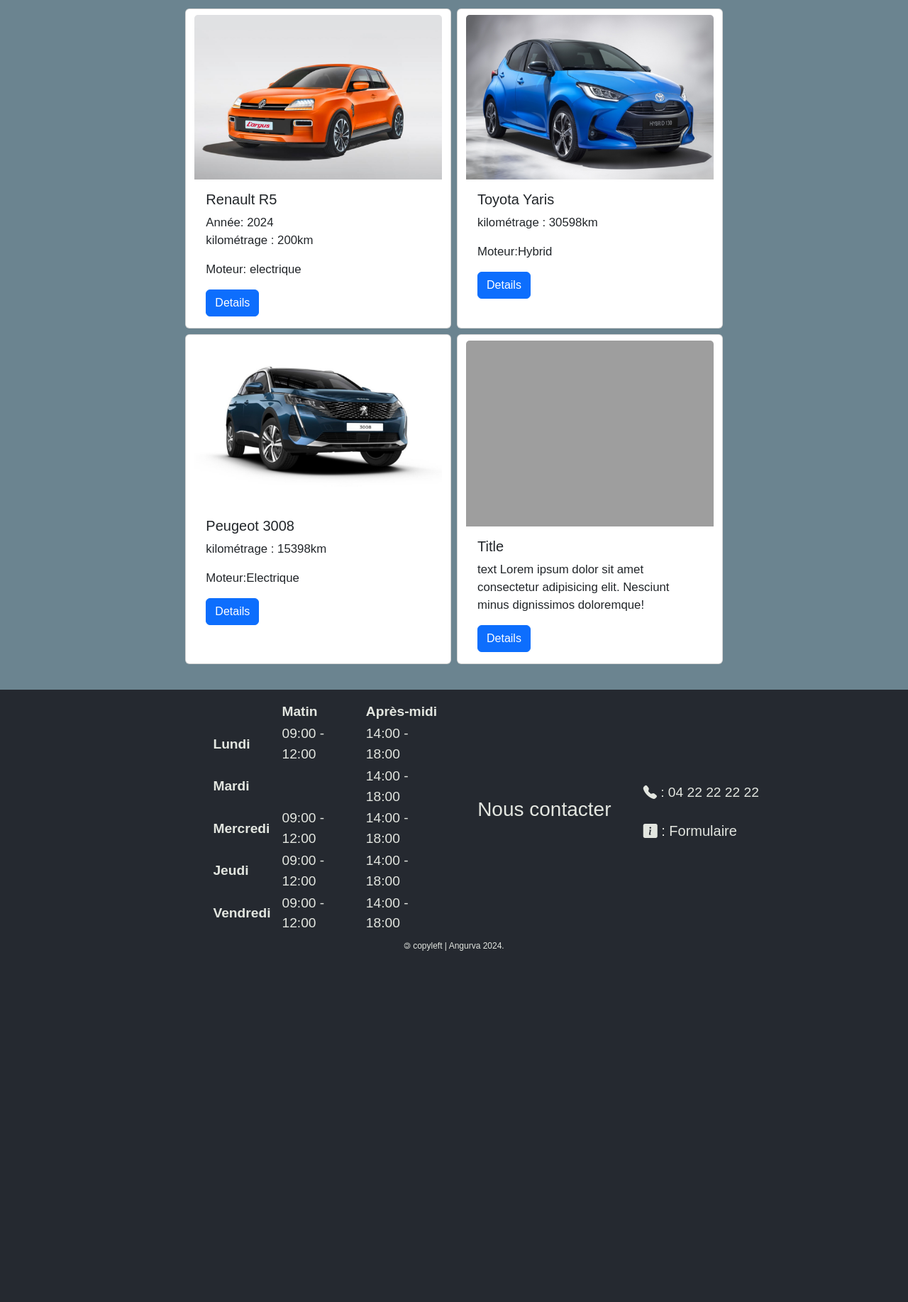
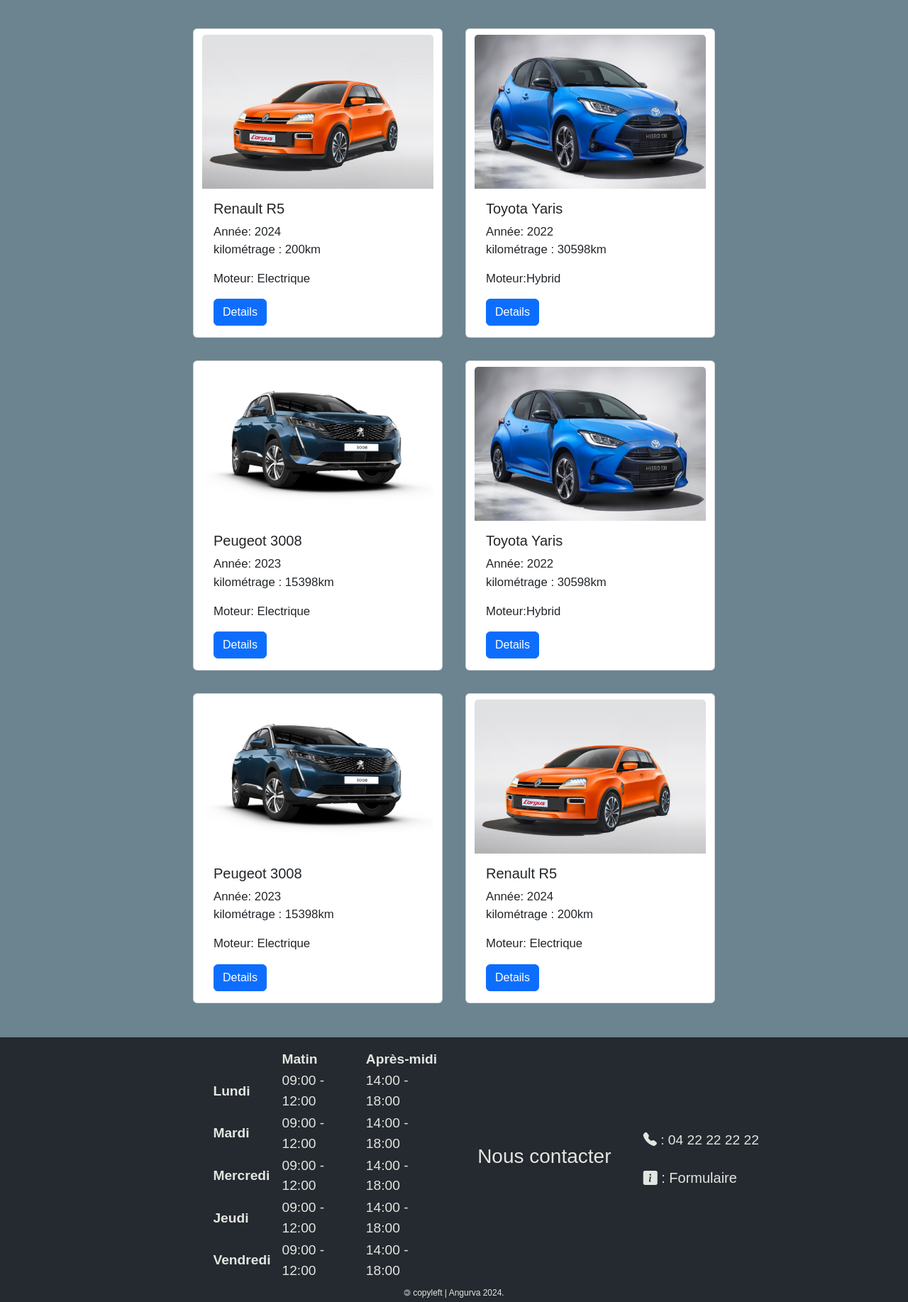
Before and after one commit to Angurva/workshop, a PHP site: page /front/announces.html in a window 1280 px wide. Shown: the part 90-1925 px from the top of the page at 71% size. Before the commit the page ends 1430 px from the top, so only its background shows below. Run offline with PHP 8.4, Linux system fonts and the light colour scheme; some web fonts are replaced; grey boxes are pictures that could not be loaded.

Commit message:
modification announces

```diff
--- a/front/announces.html
+++ b/front/announces.html
@@ -42,75 +42,62 @@
     </nav>
   </header>
 
-  <main class="container">
+  <main class="container mt-3">
     <section class="row justify-content-sm-center justify-content-md-evenly justify-content-lg-center p-2">
-        <article class="card col-lg-4 m-1">
+        <article class="card col-lg-4 m-3">
             <img src="assets/r5-electric-.jpg" class="card-img-top img-fluid mt-2" alt="" >
             <div class="card-body">
                 <h5 class="card-title">Renault R5</h5><span>Année: 2024</span>
                 <p class="card-text"> kilométrage : 200km</p>
-                <p class="card-text">Moteur: electrique</p>
+                <p class="card-text">Moteur: Electrique</p>
                 <a href="#" class="btn btn-primary" data-bs-toggle="tooltip" data-bs-placement="right" data-bs-title="Tooltip on top">Details</a>
             </div>
         </article>
-        <article class="card col-lg-4 m-1">
+        <article class="card col-lg-4 m-3">
             <img src="assets/toyota-yaris2.jpg" class="card-img-top img-fluid mt-2" alt="" >
             <div class="card-body">
-                <h5 class="card-title">Toyota Yaris</h5>
+                <h5 class="card-title">Toyota Yaris</h5><span>Année: 2022</span>
                 <p class="card-text"> kilométrage : 30598km</p>
                 <p class="card-text">Moteur:Hybrid</p>
                 <a href="#" class="btn btn-primary" data-bs-toggle="tooltip" data-bs-placement="right" data-bs-title="Tooltip on top">Details</a>
             </div>
         </article>
-       <article class="card col-lg-4 m-1">
+       <article class="card col-lg-4 m-3">
             <img src="assets/peugeot-30082.jpg" class="card-img-top img-fluid mt-2" alt="" >
             <div class="card-body">
-                <h5 class="card-title">Peugeot 3008</h5>
+                <h5 class="card-title">Peugeot 3008</h5><span>Année: 2023</span>
                 <p class="card-text"> kilométrage : 15398km</p>
-                <p class="card-text">Moteur:Electrique</p>
+                <p class="card-text">Moteur: Electrique</p>
                 <a href="#" class="btn btn-primary" data-bs-toggle="tooltip" data-bs-placement="right" data-bs-title="Tooltip on top">Details</a>
             </div>
         </article>
-       <article class="card col-lg-4 m-1">
-          <img src="assets/" class="card-img-top img-fluid mt-2" alt="" >
+        <article class="card col-lg-4 m-3">
+          <img src="assets/toyota-yaris2.jpg" class="card-img-top img-fluid mt-2" alt="" >
           <div class="card-body">
-              <h5 class="card-title">Title</h5>
-              <p class="card-text"> text Lorem ipsum dolor sit amet consectetur adipisicing elit. Nesciunt minus dignissimos doloremque!</p>
+              <h5 class="card-title">Toyota Yaris</h5><span>Année: 2022</span>
+              <p class="card-text"> kilométrage : 30598km</p>
+              <p class="card-text">Moteur:Hybrid</p>
               <a href="#" class="btn btn-primary" data-bs-toggle="tooltip" data-bs-placement="right" data-bs-title="Tooltip on top">Details</a>
           </div>
       </article>
-       <!--  <article class="card col-lg-4 m-1">
-        <img src="assets/S8-la-peugeot-208-est-la-voiture-de-l-annee-2020-622142.jpg" class="card-img-top img-fluid" alt="" >
+      <article class="card col-lg-4 m-3">
+        <img src="assets/peugeot-30082.jpg" class="card-img-top img-fluid mt-2" alt="" >
         <div class="card-body">
-            <h5 class="card-title">Title</h5>
-            <p class="card-text"> text Lorem ipsum dolor sit amet consectetur adipisicing elit. Nesciunt minus dignissimos doloremque!</p>
+            <h5 class="card-title">Peugeot 3008</h5><span>Année: 2023</span>
+            <p class="card-text"> kilométrage : 15398km</p>
+            <p class="card-text">Moteur: Electrique</p>
             <a href="#" class="btn btn-primary" data-bs-toggle="tooltip" data-bs-placement="right" data-bs-title="Tooltip on top">Details</a>
         </div>
     </article>
-    <article class="card col-lg-4 m-1">
-        <img src="assets/S8-la-peugeot-208-est-la-voiture-de-l-annee-2020-622142.jpg" class="card-img-top img-fluid" alt="" >
-        <div class="card-body">
-            <h5 class="card-title">Title</h5>
-            <p class="card-text"> text Lorem ipsum dolor sit amet consectetur adipisicing elit. Nesciunt minus dignissimos doloremque!</p>
-            <a href="#" class="btn btn-primary" data-bs-toggle="tooltip" data-bs-placement="right" data-bs-title="Tooltip on top">Details</a>
-        </div>
-    </article>
-    <article class="card col-lg-4 m-1">
-        <img src="assets/S8-la-peugeot-208-est-la-voiture-de-l-annee-2020-622142.jpg" class="card-img-top img-fluid" alt="" >
-        <div class="card-body">
-            <h5 class="card-title">Title</h5>
-            <p class="card-text"> text Lorem ipsum dolor sit amet consectetur adipisicing elit. Nesciunt minus dignissimos doloremque!</p>
-            <a href="#" class="btn btn-primary" data-bs-toggle="tooltip" data-bs-placement="right" data-bs-title="Tooltip on top">Details</a>
-        </div>
-    </article>
-    <article class="card col-lg-4 m-1">
-      <img src="assets/S8-la-peugeot-208-est-la-voiture-de-l-annee-2020-622142.jpg" class="card-img-top img-fluid" alt="" >
+    <article class="card col-lg-4 m-3">
+      <img src="assets/r5-electric-.jpg" class="card-img-top img-fluid mt-2" alt="" >
       <div class="card-body">
-          <h5 class="card-title">Title</h5>
-          <p class="card-text"> text Lorem ipsum dolor sit amet consectetur adipisicing elit. Nesciunt minus dignissimos doloremque!</p>
+          <h5 class="card-title">Renault R5</h5><span>Année: 2024</span>
+          <p class="card-text"> kilométrage : 200km</p>
+          <p class="card-text">Moteur: Electrique</p>
           <a href="#" class="btn btn-primary" data-bs-toggle="tooltip" data-bs-placement="right" data-bs-title="Tooltip on top">Details</a>
       </div>
-  </article>-->
+  </article>
 
     </section>
   </main>
@@ -134,7 +121,7 @@
             </tr>
             <tr>
               <th class="px-2" scope="row">Mardi</th>
-              <td class="px-2"></td>
+              <td class="px-2">09:00 - 12:00</td>
               <td class="px-2">14:00 - 18:00</td>
             </tr>
             <tr>
--- a/front/css/styles.css
+++ b/front/css/styles.css
@@ -48,3 +48,7 @@ table tr td, table tr th{
 .formulaire{
     font-size: 1.25rem;
 }
+
+.card{
+    width:22rem;
+}
```
